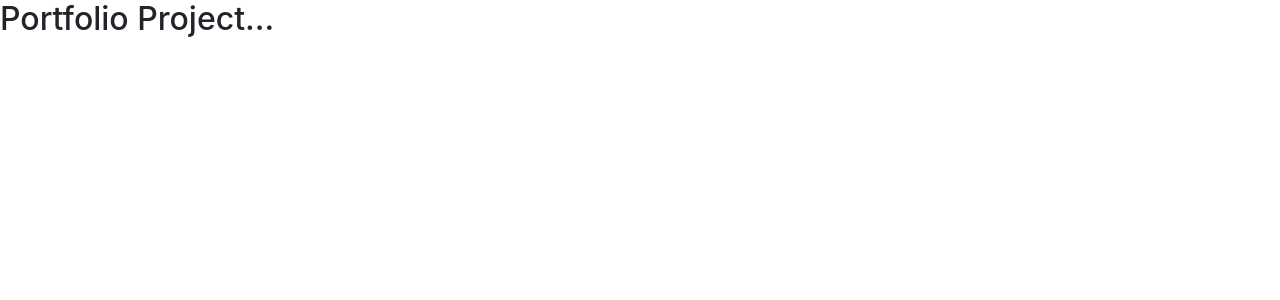
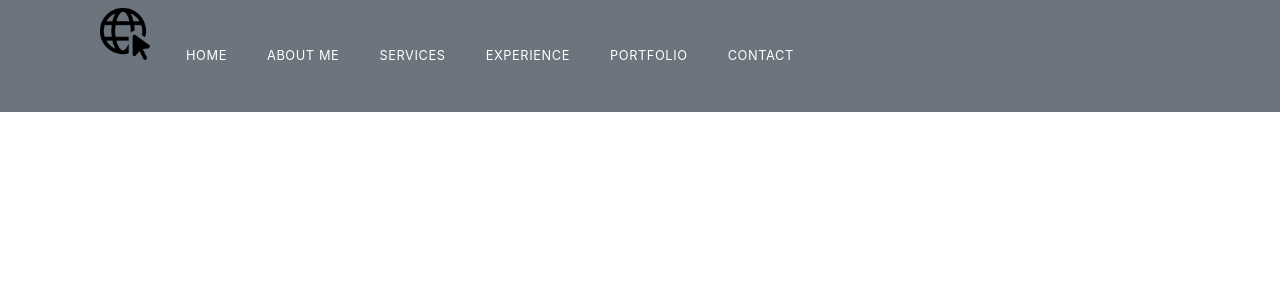
Before and after one commit to sgalarza419/portfolio, a React (Create React App) app: page / in a window 1280 px wide. Shown: the top 300 px of the page. Built offline with nearby package versions, Linux system fonts and the light colour scheme.

Commit message:
navbar design and links added

```diff
--- a/src/App.css
+++ b/src/App.css
@@ -1,3 +1,13 @@
+@import url('https://fonts.googleapis.com/css2?family=Roboto+Condensed:wght@300&display=swap');
+
+:root {
+  --primary-white: #fff;
+}
+
+body {
+  font-family: "Roboto Condensed" sans-serif;
+}
+
 .App {
   text-align: center;
 }
@@ -36,3 +46,30 @@
     transform: rotate(360deg);
   }
 }
+/**********************NAVBAR************************/
+.logo {
+  /* width: 4.7rem; */
+}
+
+/**********************MENU LINKS************************/
+nav a.nav-link {
+  font-size: 0.8rem;
+  letter-spacing: 0.0375rem;
+  cursor: pointer;
+}
+
+nav ul li {
+  text-transform: uppercase;
+}
+
+.navbar-nav > li > a {
+  margin-right: .75rem;
+  margin-left: .75rem;
+  color: var(--primary-white) !important;
+}
+
+.navbar-brand {
+  max-width: 17.25rem;
+  padding: 0 !important;
+  height: 6rem !important;
+}
--- a/src/App.js
+++ b/src/App.js
@@ -1,9 +1,11 @@
 import './App.css';
 import "bootstrap/dist/css/bootstrap.min.css";
+import Navbar from "./components/Navbar";
+
 
 function App() {
   return (
-    <h2>Portfolio Project...</h2>
+    <Navbar />
   );
 }
 
--- /dev/null
+++ b/src/components/Navbar.js
@@ -0,0 +1,42 @@
+import React from 'react'
+import logo from '../worldwideweb.png'
+
+const Navbar = () => {
+    return (
+        <nav className="navbar navbar-expand-lg navbar-light bg-secondary">
+        <div className="container">
+
+            <div className="container-fluid">
+                <a className="navbar-brand" href="#"><img className="logo" src={logo} alt="logo..."/></a>
+                    <button className="navbar-toggler" type="button" data-bs-toggle="collapse" data-bs-target="#navbarSupportedContent"     aria-controls="navbarSupportedContent" aria-expanded="false" aria-label="Toggle navigation">
+                    <span className="navbar-toggler-icon"></span>
+                    </button>
+                <div className="collapse navbar-collapse" id="navbarSupportedContent">
+                    <ul className="navbar-nav">
+                        <li className="nav-item">
+                            <a className="nav-link active" aria-current="page" href="#">Home</a>
+                        </li>
+                        <li className="nav-item">
+                            <a className="nav-link" href="#">About Me</a>
+                        </li>
+                        <li className="nav-item">
+                            <a className="nav-link" href="#">Services</a>
+                        </li>
+                        <li className="nav-item">
+                            <a className="nav-link" href="#">Experience</a>
+                        </li>
+                        <li className="nav-item">
+                            <a className="nav-link" href="#">Portfolio</a>
+                        </li>
+                        <li className="nav-item">
+                            <a className="nav-link" href="#">Contact</a>
+                        </li>
+                    </ul>
+                </div>
+            </div>
+        </div>
+        </nav>
+    )
+}
+
+export default Navbar;
```
Also changed, not shown: src/worldwideweb.png (added).
